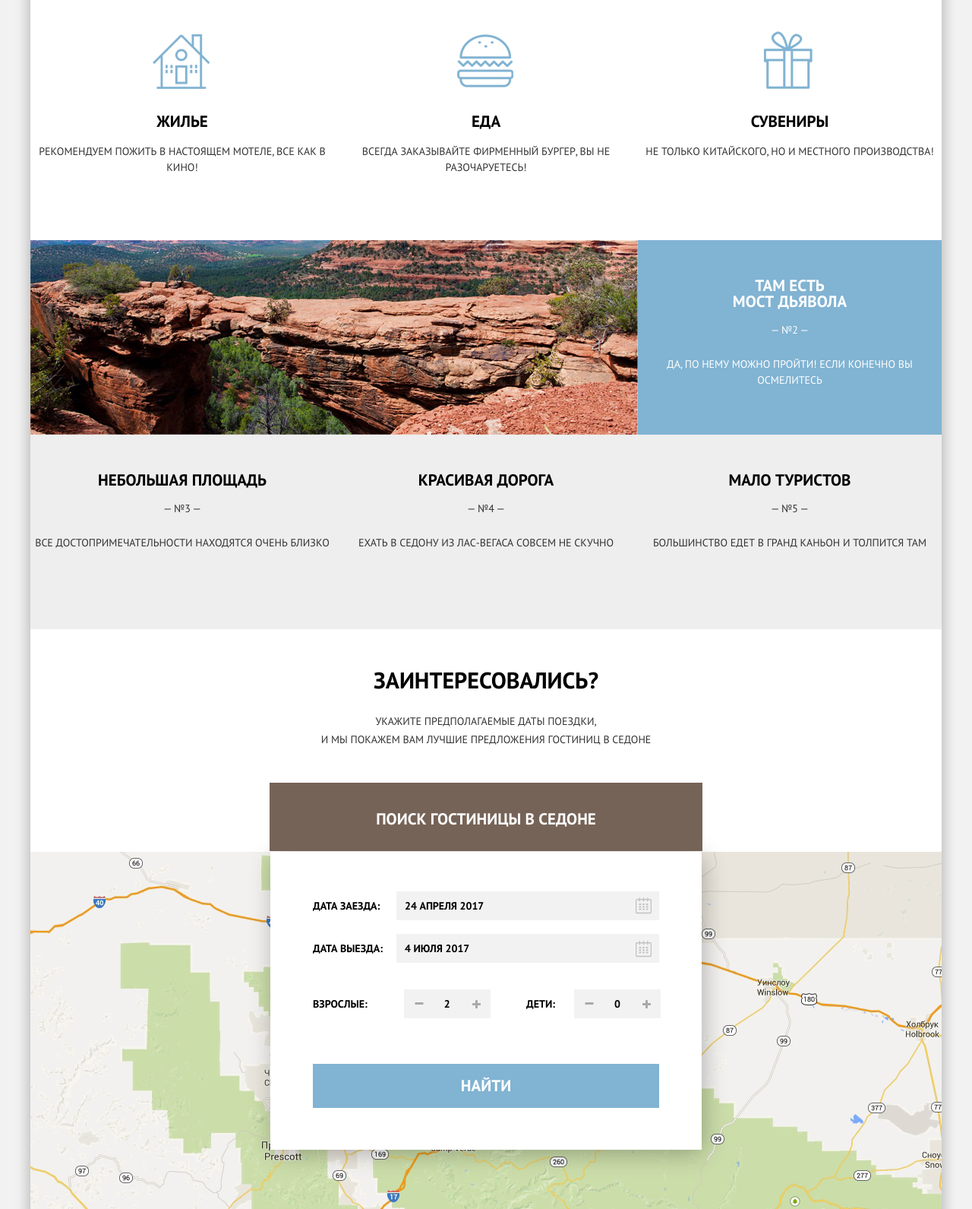
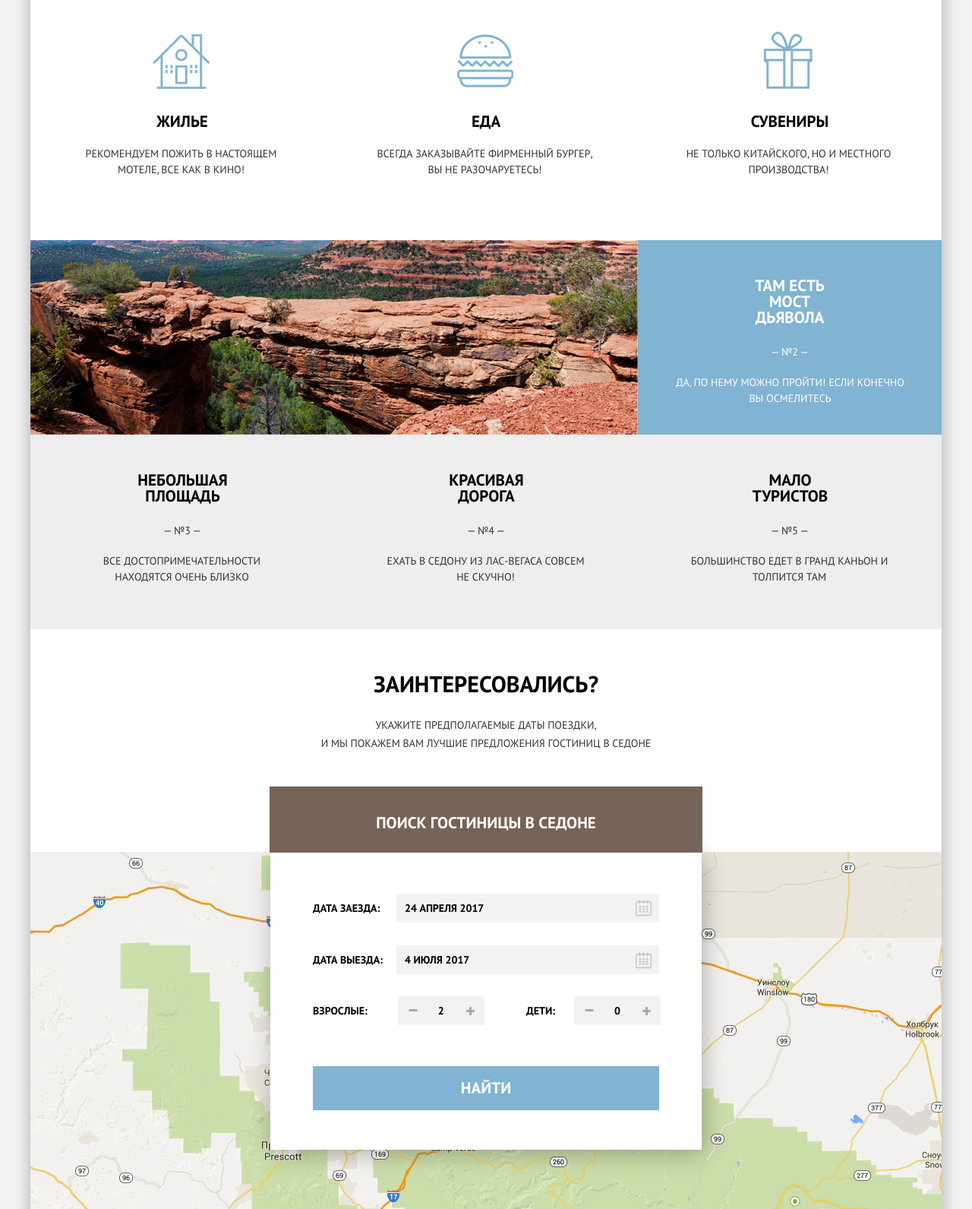
Before and after one commit to martolodyaouank/360823-sedona, a plain HTML site: page index.html in a window 1280 px wide. Shown: the part 1050-2641 px from the top of the page at 76% size. Drawn offline with Linux system fonts and the light colour scheme.

Commit message:
Дополненная разметка

```diff
--- a/css/style.css
+++ b/css/style.css
@@ -156,6 +156,15 @@ a {
   text-transform: uppercase;
   color: #000000;
   padding-top: 32px;
+  width: 125px;
+  padding-left: 138px;
+  margin-bottom: 25px;
+}
+
+.reasons-description {
+  padding-top: 5px;
+  width: 265px;
+  padding-left: 67px;
 }
 
 .reasons-main, .reasons-main .reasons-name, .reasons-main .reasons-number, .reasons-main .reasons-description {
@@ -170,8 +179,19 @@ a {
   text-align: center;
 }
 
-.reasons-description {
-  padding-top: 10px;
+.first-reasons-item .reasons-description {
+  width: 280px;
+  padding-left: 60px;
+}
+
+.second-reasons-item .reasons-description {
+  width: 305px;
+  padding-left: 48px;
+}
+
+.second-reasons-item .reasons-name {
+  width: 150px;
+  padding-left: 125px;
 }
 
 .first-reasons-img-block {
@@ -237,6 +257,12 @@ a {
   background-position: -121px -117px;
 }
 
+.features-description {
+  width: 287px;
+  padding-left: 55px;
+  padding-top: 3px;
+}
+
 .reasons-main .second-reasons-item {
   float: right;
   width: 400px;
@@ -261,8 +287,8 @@ a {
 
 .reservation {
   width: 600px;
-  margin-top: 55px;
-  padding-bottom: 30px;
+  margin-top: 60px;
+  padding-bottom: 25px;
   margin-right: auto;
   margin-left: auto;
   text-align: center;
@@ -289,7 +315,7 @@ a {
 .reservation-search {
   background-color: #766357;
   padding-top: 34px;
-  padding-bottom: 29px;
+  padding-bottom: 26px;
   padding-left: 140px;
   padding-right: 140px;
   font-family: "PT Sans", "Arial", sans-serif;
@@ -313,15 +339,6 @@ a {
   color: #000000;
 }
 
-.date-in-block {
-  padding-top: 23px;
-  padding-left: 24px;
-}
-
-.date-out-block {
-  padding-left: 24px;
-}
-
 .form-description {
   margin-top: 0;
   margin-right: auto;
@@ -335,7 +352,7 @@ a {
 .form-inside {
   height: 285px;
   padding: 56px;
-  padding-top: 52px;
+  padding-top: 55px;
   display: flex;
   flex-direction: column;
   justify-content: space-between;
@@ -374,14 +391,14 @@ a {
   display: flex;
   justify-content: space-between;
 }
-
+.date-out-block {
+  padding-top:17px;
+}
 .date-in-block label {
   min-width: 94px;
 }
 
-.date-out-block label {
-
-}
+.date-out-block label {}
 
 .icon-calendar-link-in {
   content: "";
@@ -424,7 +441,7 @@ a {
   display: flex;
   justify-content: space-between;
   align-items: center;
-  height:40px;
+  height: 40px;
   width: 458px;
   box-sizing: border-box;
 }
@@ -459,7 +476,7 @@ a {
 }
 
 .amount-adults-block label {
-  padding-right: 48px;
+  padding-right: 40px;
 }
 
 .amount-children-block {
@@ -547,8 +564,8 @@ a {
 }
 
 .main-footer {
-  margin-top:-120px;
-  min-height:50px;
+  margin-top: -120px;
+  min-height: 50px;
   display: flex;
   width: 400px;
   width: 1200px;
@@ -562,7 +579,7 @@ a {
   background-color: #ffffff;
   text-align: center;
   width: 400px;
-  height:50px;
+  height: 50px;
 }
 
 .footer-social {
@@ -571,7 +588,7 @@ a {
   justify-content: center;
   align-items: center;
   width: 400px;
-  height:50px;
+  height: 50px;
 }
 
 .social-btn {
@@ -634,19 +651,18 @@ a {
 
 .footer-copyright {
   width: 346px;
-  height:50px;
+  height: 50px;
   display: flex;
   justify-content: flex-end;
   align-items: center;
   padding-right: 56px;
-  margin-top:-10px;
+  margin-top: -10px;
 }
 
 .footer-copyright-link {
   position: relative;
   background-color: #ffffff;
   text-align: center;
-
   margin-right: 166px;
   margin-top: 35px;
 }
@@ -1138,7 +1154,7 @@ input[type="checkbox"]:checked:disabled+.checkbox-image {
 }
 
 .footer-inner {
-  min-height:50px;
+  min-height: 50px;
   display: flex;
   width: 400px;
   width: 1200px;
--- a/index.html
+++ b/index.html
@@ -84,7 +84,7 @@
         <div class="reasons-item">
           <h2 class="reasons-name">Красивая дорога</h2>
           <span class="reasons-number">— №4 —</span>
-          <p class="reasons-description">Ехать в Седону из Лас-Вегаса совсем не скучно</p>
+          <p class="reasons-description">Ехать в Седону из Лас-Вегаса совсем не скучно!</p>
         </div>
         <div class="reasons-item">
           <h2 class="reasons-name">Мало туристов</h2>
```
